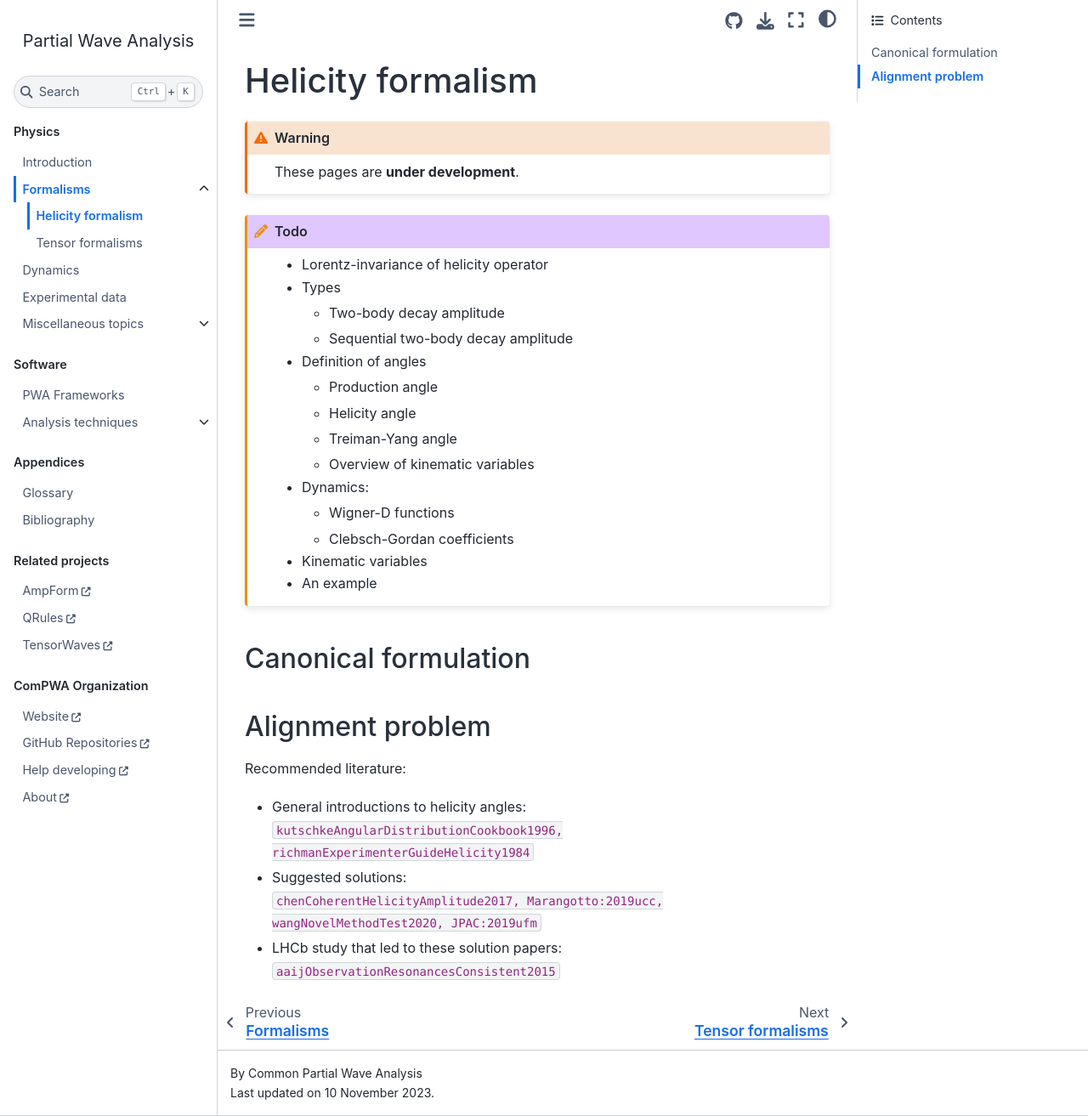
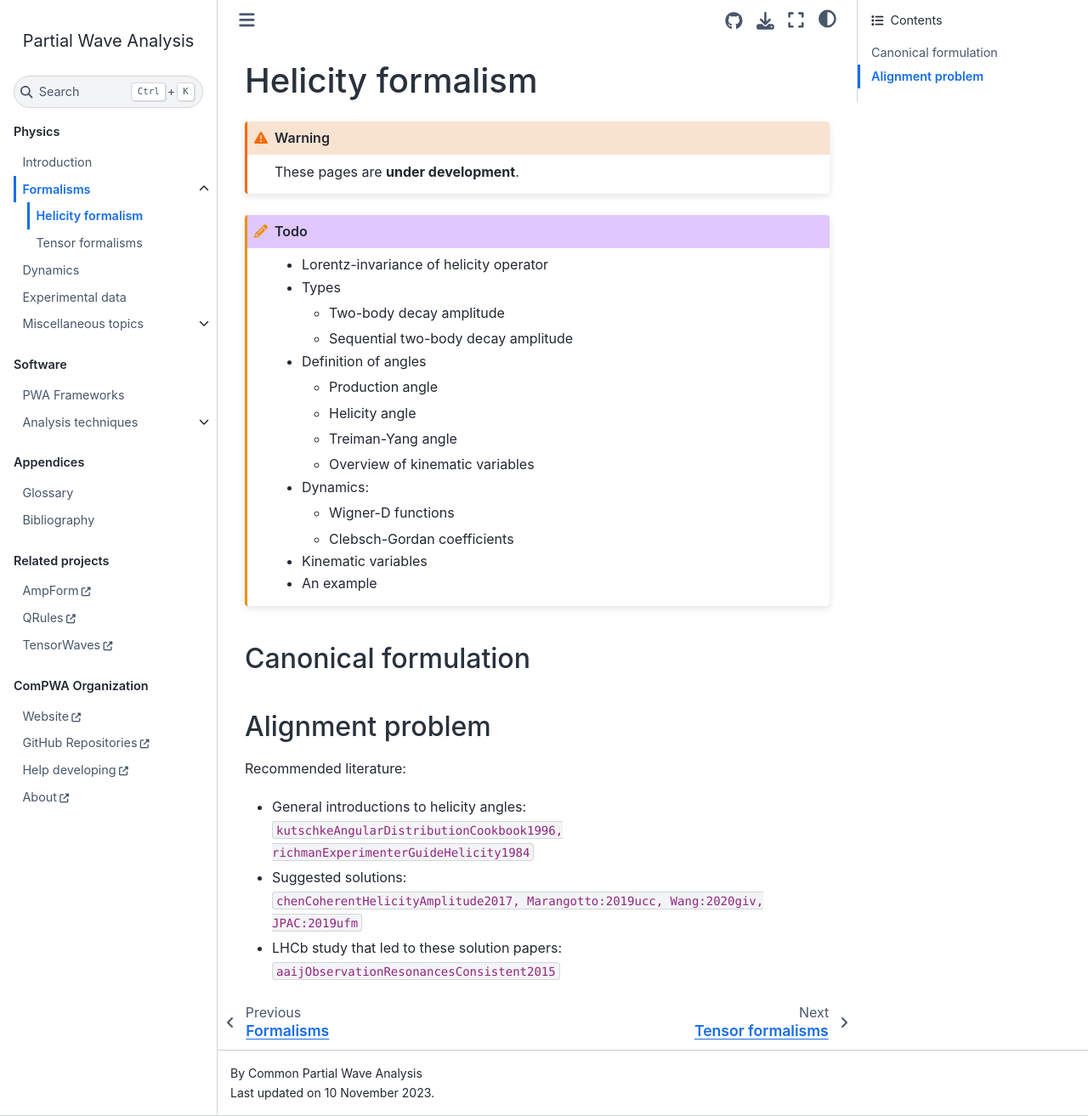
Before and after one commit to ComPWA/PWA-pages, a Sphinx documentation site: the page built from docs/formalisms/helicity.md, in a window 1280 px wide and 1313 px high. Shown: the whole window at 85% size. Built offline with Sphinx 7.4.7 and the Sphinx Book theme 1.1.4, drawn with Linux system fonts in a browser that asks for light colours; the version number could not be read and is left out; cross-references to code outside the pages are shown as plain code.

Commit message:
DOC: switch to Inspire-HEP bibtex keys

```diff
--- a/docs/bibliography.bib
+++ b/docs/bibliography.bib
@@ -256,7 +256,7 @@
   url = {https://inspirehep.net/literature/202987}
 }
 
-@article{wangNovelMethodTest2020,
+@article{Wang:2020giv,
   title = {A Novel Method to Test Particle Ordering and Final State Alignment in Helicity Formalism},
   author = {Wang, Mengzhen and Jiang, Yi and Liu, Yinrui and Qian, Wenbin and Lyu, Xiaorui and Zhang, Liming},
   year = {2020},
--- a/docs/formalisms/helicity.md
+++ b/docs/formalisms/helicity.md
@@ -85,6 +85,6 @@ Recommended literature:
 - General introductions to helicity angles: <br>
   {cite}`kutschkeAngularDistributionCookbook1996, richmanExperimenterGuideHelicity1984`
 - Suggested solutions: <br>
-  {cite}`chenCoherentHelicityAmplitude2017, Marangotto:2019ucc, wangNovelMethodTest2020, JPAC:2019ufm`
+  {cite}`chenCoherentHelicityAmplitude2017, Marangotto:2019ucc, Wang:2020giv, JPAC:2019ufm`
 - LHCb study that led to these solution papers: <br>
   {cite}`aaijObservationResonancesConsistent2015`
```
Also changed, not shown: other parts of docs/bibliography.bib (+1 -1 lines), docs/introduction.ipynb.
